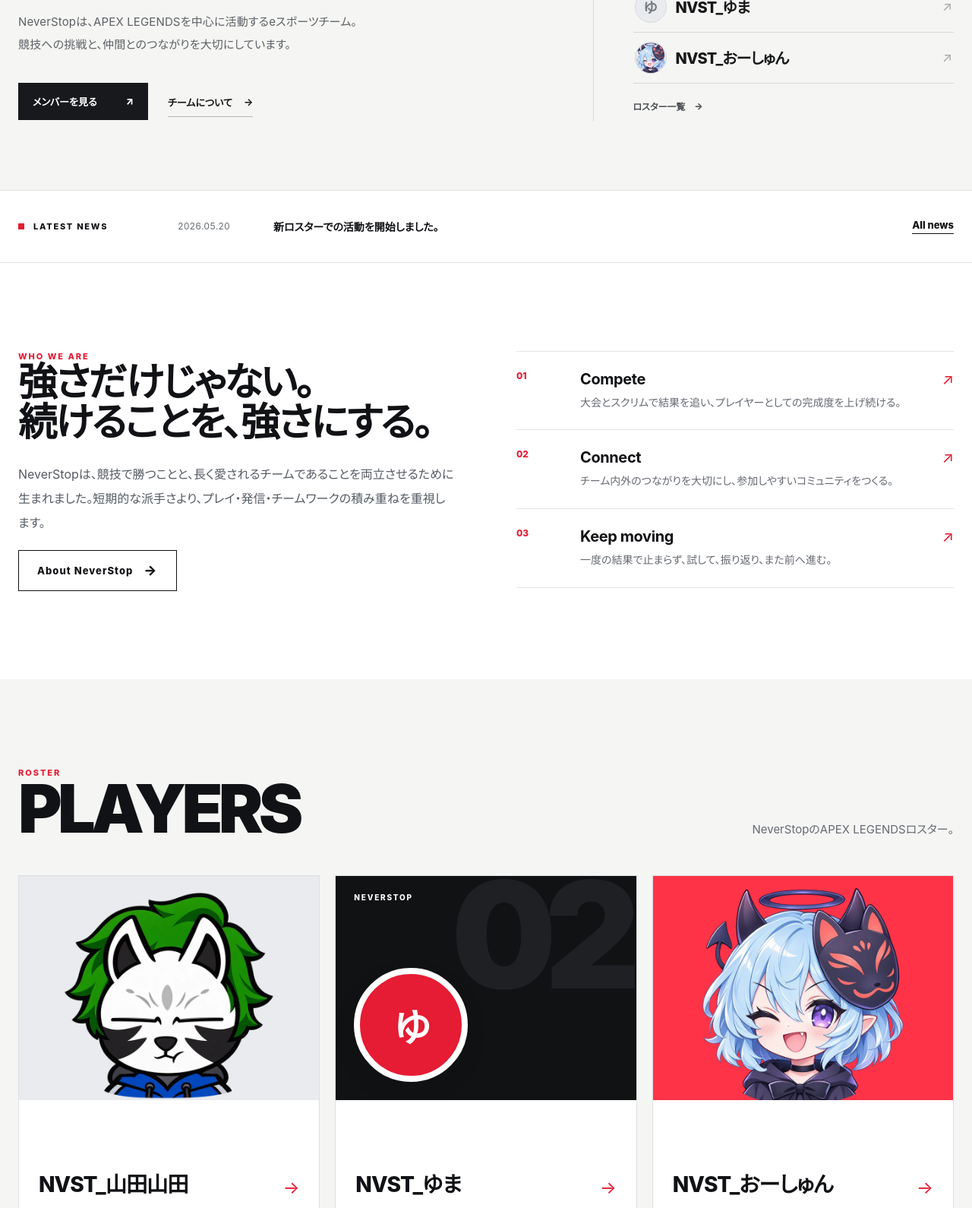
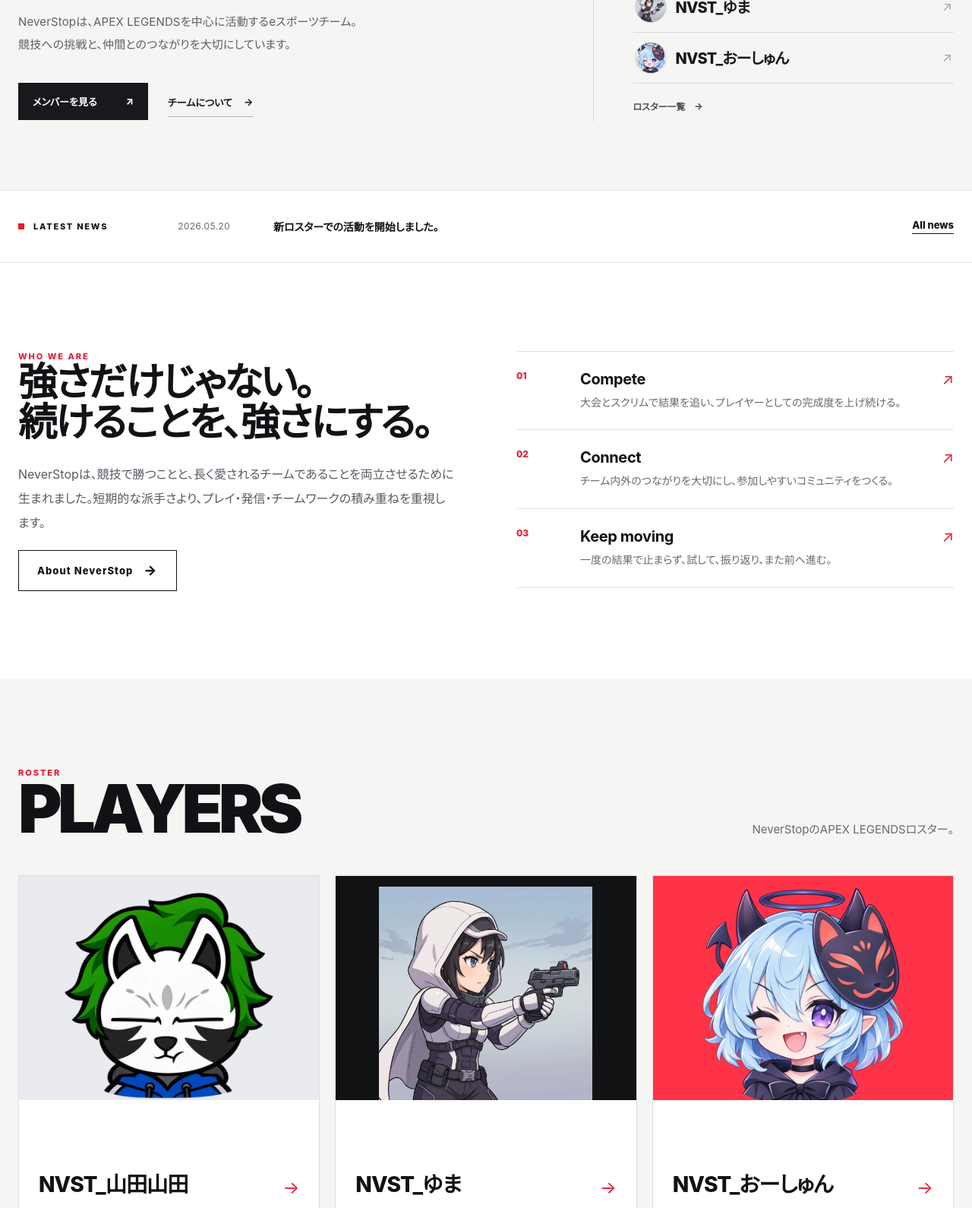
Before and after one commit to NeverStop-team/NeverStop, a plain HTML site: page index.html in a window 1280 px wide. Shown: the part 415-2005 px from the top of the page at 76% size. Drawn offline with Linux system fonts and the light colour scheme.

Commit message:
Add Yuma player illustration across home, roster and profile (#20)

```diff
--- a/index.html
+++ b/index.html
@@ -48,7 +48,7 @@
           <span class="site-intro-player-arrow" aria-hidden="true">↗</span>
         </a>
         <a href="member_raia.html" class="site-intro-player">
-          <span class="site-intro-player-avatar site-intro-avatar-pending" aria-hidden="true">ゆ</span>
+          <img class="site-intro-player-avatar" src="assets/player_yuma.webp?v=20261128-photo" width="42" height="42" alt="" aria-hidden="true" loading="lazy" decoding="async">
           <span class="site-intro-player-name">NVST_ゆま</span>
           <span class="site-intro-player-arrow" aria-hidden="true">↗</span>
         </a>
@@ -80,7 +80,7 @@
     <div class="section-head"><div><div class="kicker">ROSTER</div><h2>PLAYERS</h2></div><p>NeverStopのAPEX LEGENDSロスター。</p></div>
     <div class="roster-grid">
       <a class="roster-card" href="member_karonpe.html"><div class="roster-visual roster-visual-image"><img class="roster-headshot" src="assets/player_yamada.webp?v=20261127-hq" width="640" height="640" alt="山田山田のアイコン" loading="lazy" decoding="async"></div><div class="roster-info"><div><div class="roster-name">NVST_山田山田</div></div><div class="arrow">→</div></div></a>
-      <a class="roster-card" href="member_raia.html"><div class="roster-visual" data-number="02"><div class="player-monogram">ゆ</div></div><div class="roster-info"><div><div class="roster-name">NVST_ゆま</div></div><div class="arrow">→</div></div></a>
+      <a class="roster-card" href="member_raia.html"><div class="roster-visual roster-visual-image"><img class="roster-headshot" src="assets/player_yuma.webp?v=20261128-photo" width="960" height="960" alt="ゆまのアイコン" loading="lazy" decoding="async"></div><div class="roster-info"><div><div class="roster-name">NVST_ゆま</div></div><div class="arrow">→</div></div></a>
       <a class="roster-card" href="member_yund.html"><div class="roster-visual roster-visual-image"><img class="roster-headshot" src="assets/player_oshun.webp?v=20261127-hq" width="640" height="640" alt="おーしゅんのアイコン" loading="lazy" decoding="async"></div><div class="roster-info"><div><div class="roster-name">NVST_おーしゅん</div></div><div class="arrow">→</div></div></a>
     </div>
   </div>
--- a/members.html
+++ b/members.html
@@ -25,7 +25,7 @@
 <div id="page-content"><section class="page-hero"><div class="container page-hero-grid"><div><div class="eyebrow">ROSTER</div><h1 class="page-title">MEET THE TEAM.</h1></div><p class="page-description">NeverStopのAPEX LEGENDSロスターを紹介します。</p></div></section>
 <main id="main-content" tabindex="-1"><section class="section"><div class="container"><div class="roster-grid">
 <a class="roster-card" href="member_karonpe.html"><div class="roster-visual roster-visual-image"><img class="roster-headshot" src="assets/player_yamada.webp?v=20261127-hq" width="640" height="640" alt="山田山田のアイコン" loading="lazy" decoding="async"></div><div class="roster-info"><div><div class="roster-name">NVST_山田山田</div></div><div class="arrow">→</div></div></a>
-<a class="roster-card" href="member_raia.html"><div class="roster-visual" data-number="02"><div class="player-monogram">ゆ</div></div><div class="roster-info"><div><div class="roster-name">NVST_ゆま</div></div><div class="arrow">→</div></div></a>
+<a class="roster-card" href="member_raia.html"><div class="roster-visual roster-visual-image"><img class="roster-headshot" src="assets/player_yuma.webp?v=20261128-photo" width="960" height="960" alt="ゆまのアイコン" loading="lazy" decoding="async"></div><div class="roster-info"><div><div class="roster-name">NVST_ゆま</div></div><div class="arrow">→</div></div></a>
 <a class="roster-card" href="member_yund.html"><div class="roster-visual roster-visual-image"><img class="roster-headshot" src="assets/player_oshun.webp?v=20261127-hq" width="640" height="640" alt="おーしゅんのアイコン" loading="lazy" decoding="async"></div><div class="roster-info"><div><div class="roster-name">NVST_おーしゅん</div></div><div class="arrow">→</div></div></a>
 </div></div></section><section class="cta"><div class="container cta-inner"><div><div class="eyebrow">RECRUITMENT</div><h2>YOUR NAME<br>COULD BE NEXT.</h2><p>一般、e-sports、ストリーマー。自分に合う形でNeverStopに参加できます。</p></div><a class="button white" href="recruit.html">Recruit details</a></div></section></main></div>
 <footer class="site-footer">
```
Also changed, not shown: member_raia.html (+1 -1 lines), assets/player_yuma.webp (added).
